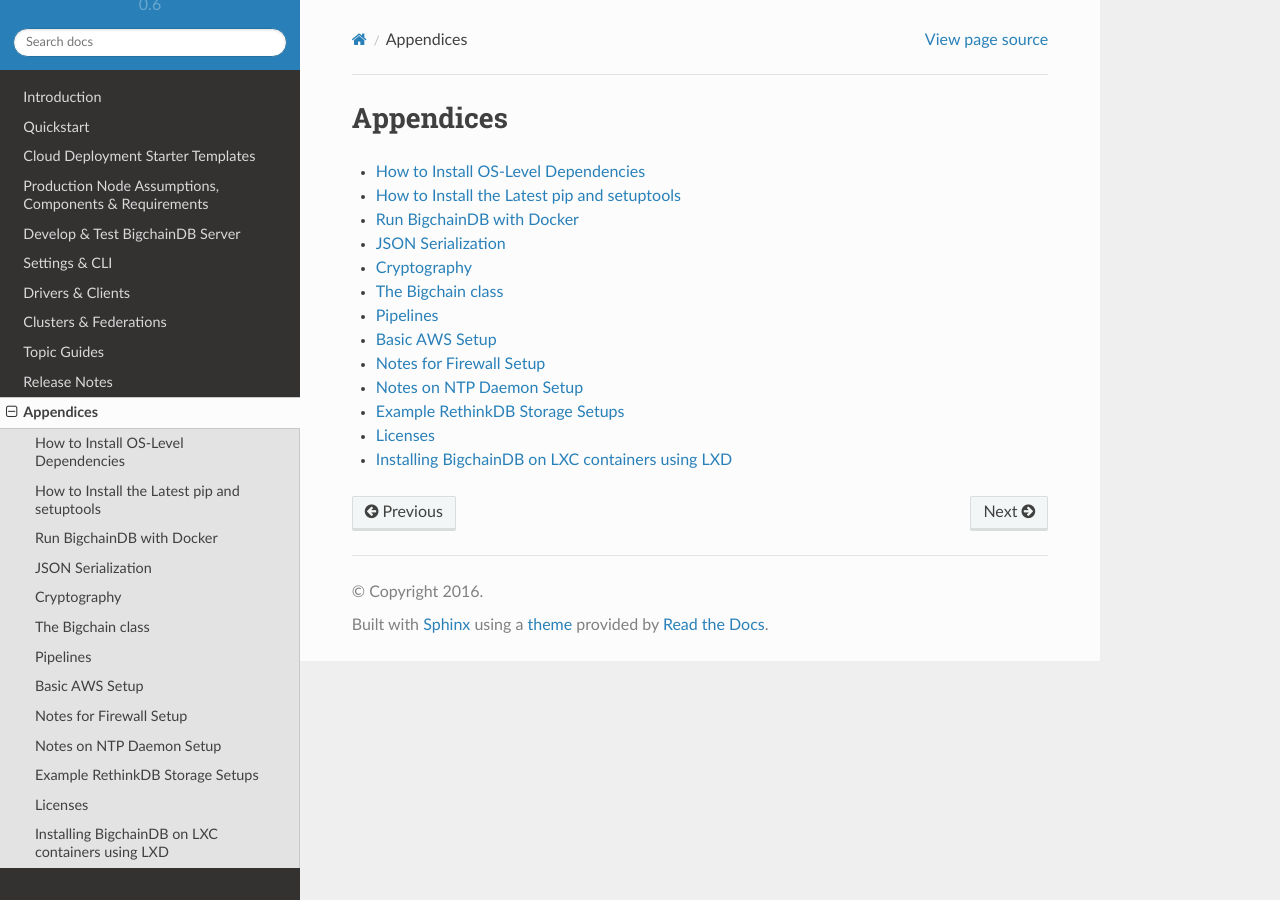
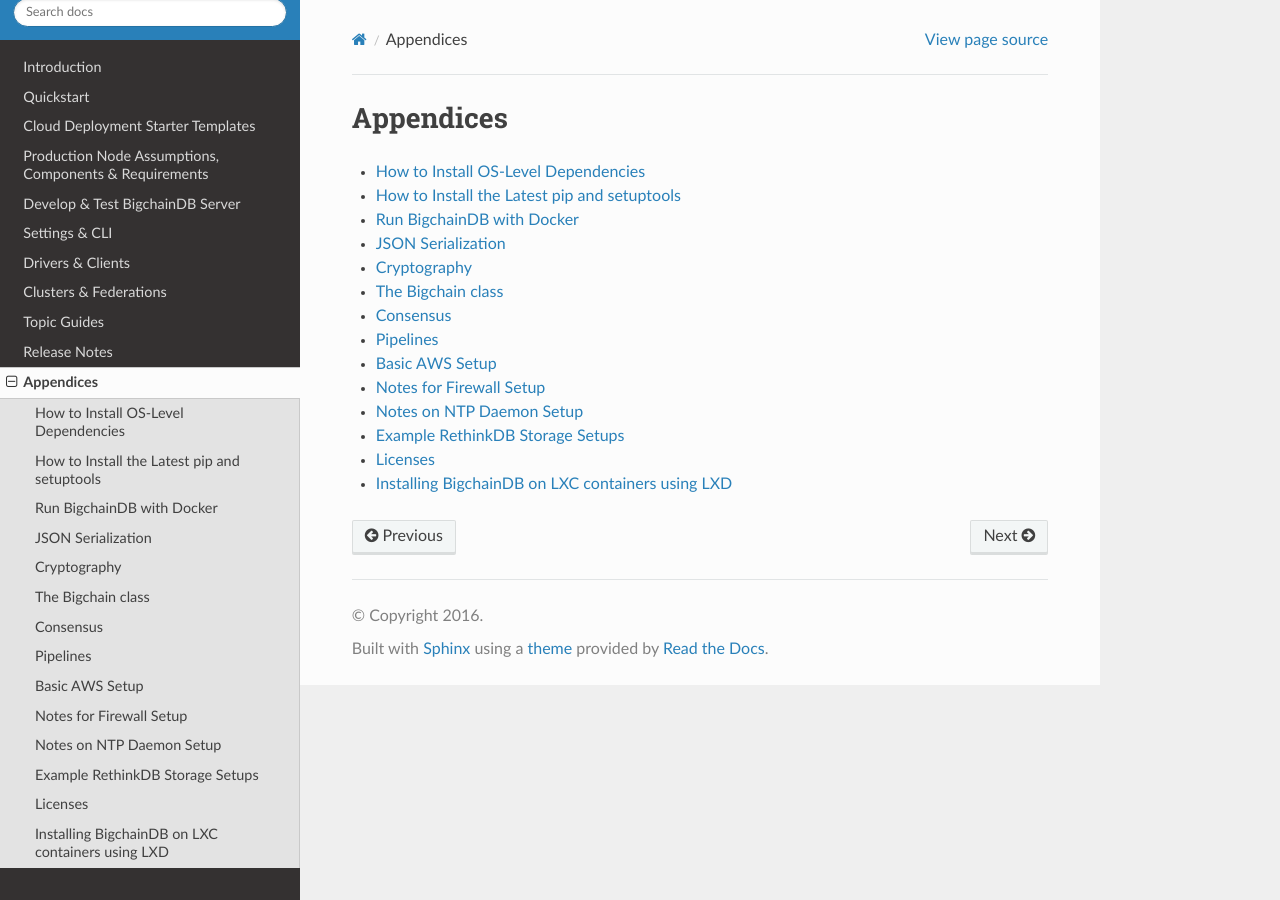
Before and after one commit to bigchaindb/bigchaindb, a Sphinx documentation site: the page built from docs/source/appendices/index.rst, in a window 1280 px wide. Built offline with Sphinx 7.4.7 and the Read the Docs theme 2.0.0, drawn with Linux system fonts in a browser that asks for light colours.

Commit message:
Document new consensus module

```diff
--- /dev/null
+++ b/docs/source/appendices/consensus.rst
@@ -0,0 +1,6 @@
+#########
+Consensus
+#########
+
+.. automodule:: bigchaindb.consensus
+    :members:
--- a/docs/source/appendices/index.rst
+++ b/docs/source/appendices/index.rst
@@ -13,6 +13,7 @@
    json-serialization
    cryptography
    the-Bigchain-class
+   consensus
    pipelines
    aws-setup
    firewall-notes
```
Also changed, not shown: 1 other file.
